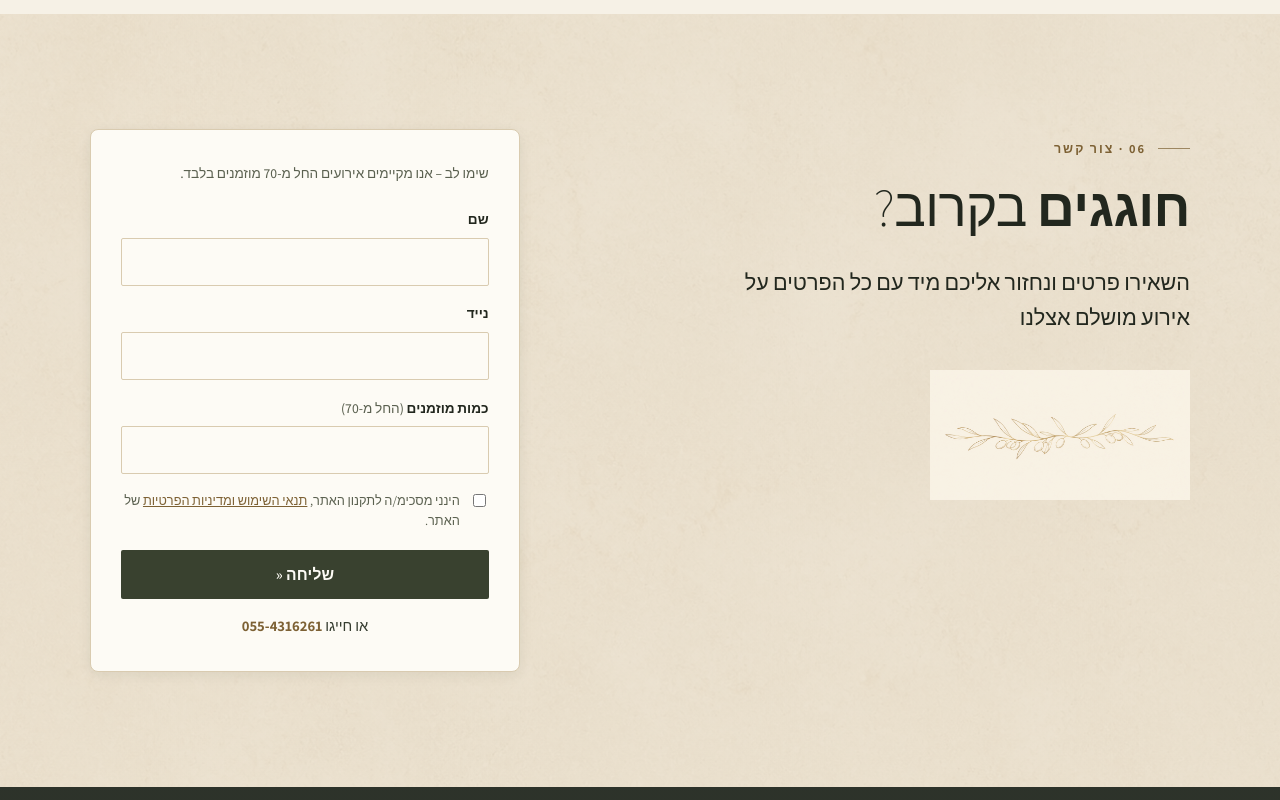
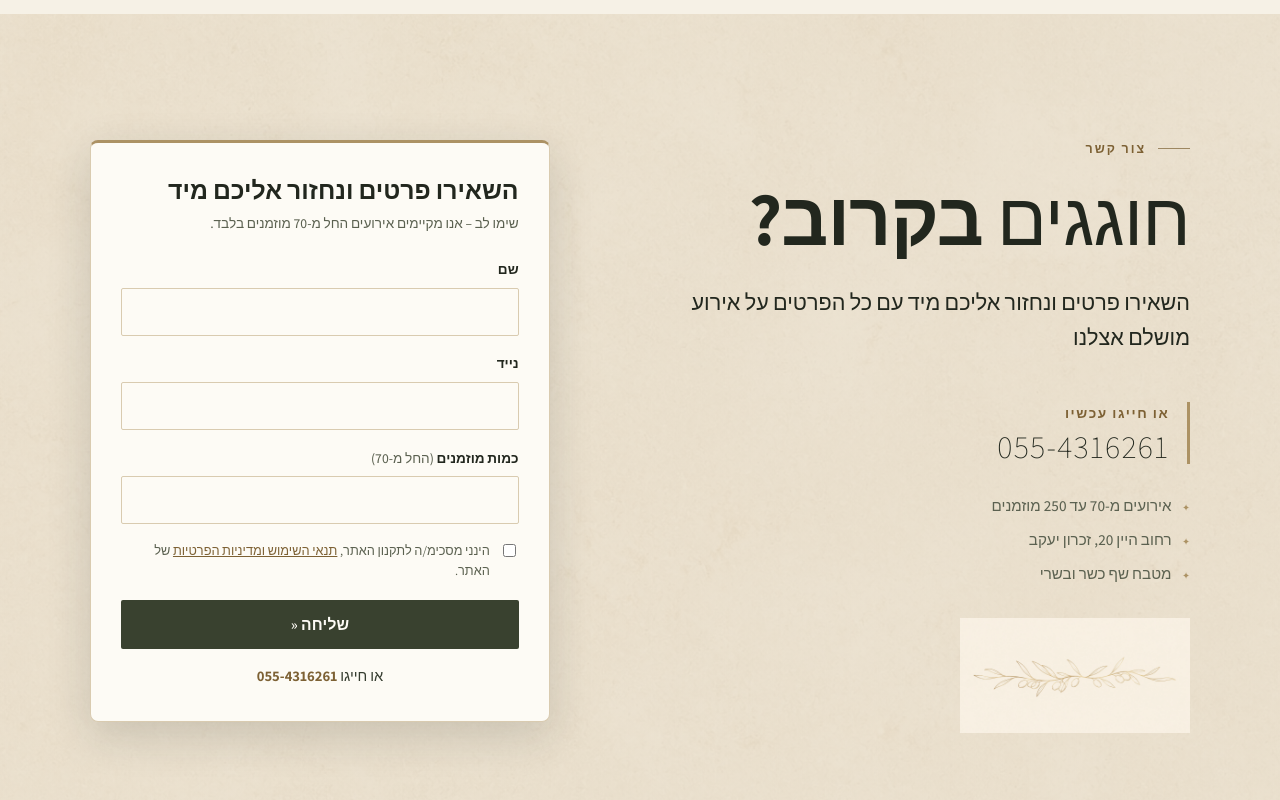
Before and after one commit to bistrodecarmel/bistrodecarmel, an Astro site: page / in a window 1280 px wide. Shown: the part 10200-11000 px from the top of the page. Built offline with nearby package versions, Linux system fonts and the light colour scheme; Astro itself is replaced by a stand-in of ours; grey boxes are pictures that could not be loaded.

Commit message:
Redesign 'celebrating soon?' CTA band sitewide
- Unified CtaBand component now used on the homepage too (replaces bespoke
  contact section); single #contact anchor lives on the band, removed
  duplicate from footer
- Big display headline (clamp up to ~4.6rem) with light/bold mix
- Prominent click-to-call block: bronze rule, 'או חייגו עכשיו' label,
  extra-light 2.6rem number
- Three fact bullets (guest range, address, kosher chef kitchen)
- Form card regains its heading at 1.55rem/700, bronze top border,
  lifted shadow; full-width centered on mobile

```diff
--- a/src/components/CtaBand.astro
+++ b/src/components/CtaBand.astro
@@ -3,23 +3,37 @@
 
 interface Props {
   heading?: string;
+  headingStrong?: string;
   sub?: string;
   instanceId: string;
 }
 
 const {
-  heading = 'חוגגים בקרוב?',
+  heading = 'חוגגים',
+  headingStrong = 'בקרוב?',
   sub = 'השאירו פרטים ונחזור אליכם מיד עם כל הפרטים על אירוע מושלם אצלנו',
   instanceId,
 } = Astro.props;
 ---
 
-<section class="cta-band">
+<section class="cta-band" id="contact">
   <div class="container cta-grid">
     <div class="cta-text" data-animate="fade-up">
       <p class="eyebrow">צור קשר</p>
-      <h2><strong>{heading}</strong></h2>
+      <h2 class="cta-title">{heading} <strong>{headingStrong}</strong></h2>
       <p class="lead">{sub}</p>
+
+      <a class="cta-phone" href="tel:+972554316261">
+        <span class="cta-phone-label">או חייגו עכשיו</span>
+        <span class="cta-phone-number" dir="ltr">055-4316261</span>
+      </a>
+
+      <ul class="cta-facts">
+        <li>אירועים מ-70 עד 250 מוזמנים</li>
+        <li>רחוב היין 20, זכרון יעקב</li>
+        <li>מטבח שף כשר ובשרי</li>
+      </ul>
+
       <img
         class="cta-branch"
         src="/images/textures/olive-branch.jpg"
@@ -28,8 +42,9 @@
         loading="lazy"
       />
     </div>
-    <div data-animate="fade-up">
-      <LeadForm heading="" instanceId={instanceId} />
+
+    <div class="cta-form" data-animate="fade-up">
+      <LeadForm heading="השאירו פרטים ונחזור אליכם מיד" instanceId={instanceId} />
     </div>
   </div>
 </section>
@@ -47,25 +62,104 @@
 
   .cta-grid {
     display: grid;
-    grid-template-columns: 1fr auto;
+    grid-template-columns: 1.1fr 0.9fr;
     gap: clamp(2.5rem, 6vw, 6rem);
-    align-items: start;
+    align-items: center;
   }
 
   .cta-text {
-    max-width: 470px;
+    max-width: 520px;
+  }
+
+  /* כותרת גדולה ודומיננטית */
+  .cta-title {
+    font-size: clamp(2.6rem, 4.5vw + 1rem, 4.6rem);
+    margin-block-end: 0.35em;
+  }
+
+  .cta-phone {
+    display: inline-flex;
+    flex-direction: column;
+    gap: 0.1rem;
+    margin-block: 1.5rem 1.75rem;
+    text-decoration: none;
+    border-inline-start: 3px solid var(--color-bronze-line);
+    padding-inline-start: 1.1rem;
+  }
+
+  .cta-phone-label {
+    font-size: 0.85rem;
+    font-weight: 700;
+    letter-spacing: 0.12em;
+    color: var(--color-bronze-text);
+  }
+
+  .cta-phone-number {
+    font-size: clamp(1.9rem, 2.5vw, 2.6rem);
+    font-weight: 200;
+    letter-spacing: 0.04em;
+    color: var(--color-ink);
+    line-height: 1.15;
+    transition: color 0.2s ease;
+    text-align: start;
+  }
+
+  .cta-phone:hover .cta-phone-number {
+    color: var(--color-bronze-text);
+  }
+
+  .cta-facts {
+    list-style: none;
+    margin: 0;
+    padding: 0;
+    display: flex;
+    flex-direction: column;
+    gap: 0.45rem;
+  }
+
+  .cta-facts li {
+    display: flex;
+    gap: 0.65rem;
+    align-items: baseline;
+    font-size: 0.95rem;
+    font-weight: 500;
+    color: var(--color-muted);
+  }
+
+  .cta-facts li::before {
+    content: '✦';
+    font-size: 0.6rem;
+    color: var(--color-bronze-line);
+    flex-shrink: 0;
   }
 
   .cta-branch {
-    margin-block-start: 2.25rem;
-    max-width: 260px;
+    margin-block-start: 2rem;
+    max-width: 230px;
     mix-blend-mode: multiply;
-    opacity: 0.8;
+    opacity: 0.75;
+  }
+
+  /* כרטיס הטופס מקבל נוכחות */
+  .cta-form :global(.lead-form) {
+    border-top: 3px solid var(--color-bronze-line);
+    box-shadow: var(--shadow-soft);
+    max-width: 460px;
+    margin-inline-start: auto;
   }
 
   @media (max-width: 900px) {
     .cta-grid {
       grid-template-columns: 1fr;
     }
+
+    .cta-branch {
+      display: none;
+    }
+
+    .cta-form :global(.lead-form) {
+      margin-inline: auto;
+      width: 100%;
+    }
   }
 </style>
--- a/src/components/Footer.astro
+++ b/src/components/Footer.astro
@@ -11,7 +11,7 @@
 ];
 ---
 
-<footer id="contact" class="site-footer section-dark">
+<footer class="site-footer section-dark">
   <p class="footer-giant" aria-hidden="true">נתראה <i>✦</i> בשמחות</p>
   <div class="container footer-grid">
     <div class="footer-about">
--- a/src/components/LeadForm.astro
+++ b/src/components/LeadForm.astro
@@ -63,8 +63,10 @@
   }
 
   .lead-form h3 {
-    margin-block-end: 0.3rem;
-    font-size: 1.35rem;
+    margin-block-end: 0.35rem;
+    font-size: 1.55rem;
+    font-weight: 700;
+    line-height: 1.25;
   }
 
   .min-guests-note {
--- a/src/pages/index.astro
+++ b/src/pages/index.astro
@@ -5,8 +5,8 @@
 import LocalBusinessSchema from '../components/LocalBusinessSchema.astro';
 import EventTypeCard from '../components/EventTypeCard.astro';
 import TestimonialCard from '../components/TestimonialCard.astro';
-import LeadForm from '../components/LeadForm.astro';
 import MarqueeStrip from '../components/MarqueeStrip.astro';
+import CtaBand from '../components/CtaBand.astro';
 import { testimonials as allTestimonials } from '../data/testimonials';
 
 /* קרוסלת המלצות: ציטוטים קצרים-בינוניים מתוך 45 ההמלצות האמיתיות */
@@ -284,25 +284,7 @@
     </section>
 
     <!-- ===== צור קשר ===== -->
-    <section class="contact-cta">
-      <div class="container contact-grid">
-        <div class="contact-text" data-animate="fade-up">
-          <p class="eyebrow">06 &middot; צור קשר</p>
-          <h2><strong>חוגגים</strong> בקרוב?</h2>
-          <p class="lead">השאירו פרטים ונחזור אליכם מיד עם כל הפרטים על אירוע מושלם אצלנו</p>
-          <img
-            class="contact-branch"
-            src="/images/textures/olive-branch.jpg"
-            alt=""
-            aria-hidden="true"
-            loading="lazy"
-          />
-        </div>
-        <div data-animate="fade-up">
-          <LeadForm heading="" instanceId="contact-cta" />
-        </div>
-      </div>
-    </section>
+    <CtaBand instanceId="contact-cta" />
   </main>
 
   <Footer />
--- a/src/pages/weddings-bistro-de-carmel.astro
+++ b/src/pages/weddings-bistro-de-carmel.astro
@@ -97,7 +97,8 @@
     />
 
     <CtaBand
-      heading="לפרטים נוספים ותיאום פגישה"
+      heading="לפרטים נוספים"
+      headingStrong="ותיאום פגישה"
       sub="השאירו פרטים ונחזור אליכם מיד"
       instanceId="weddings"
     />
```
